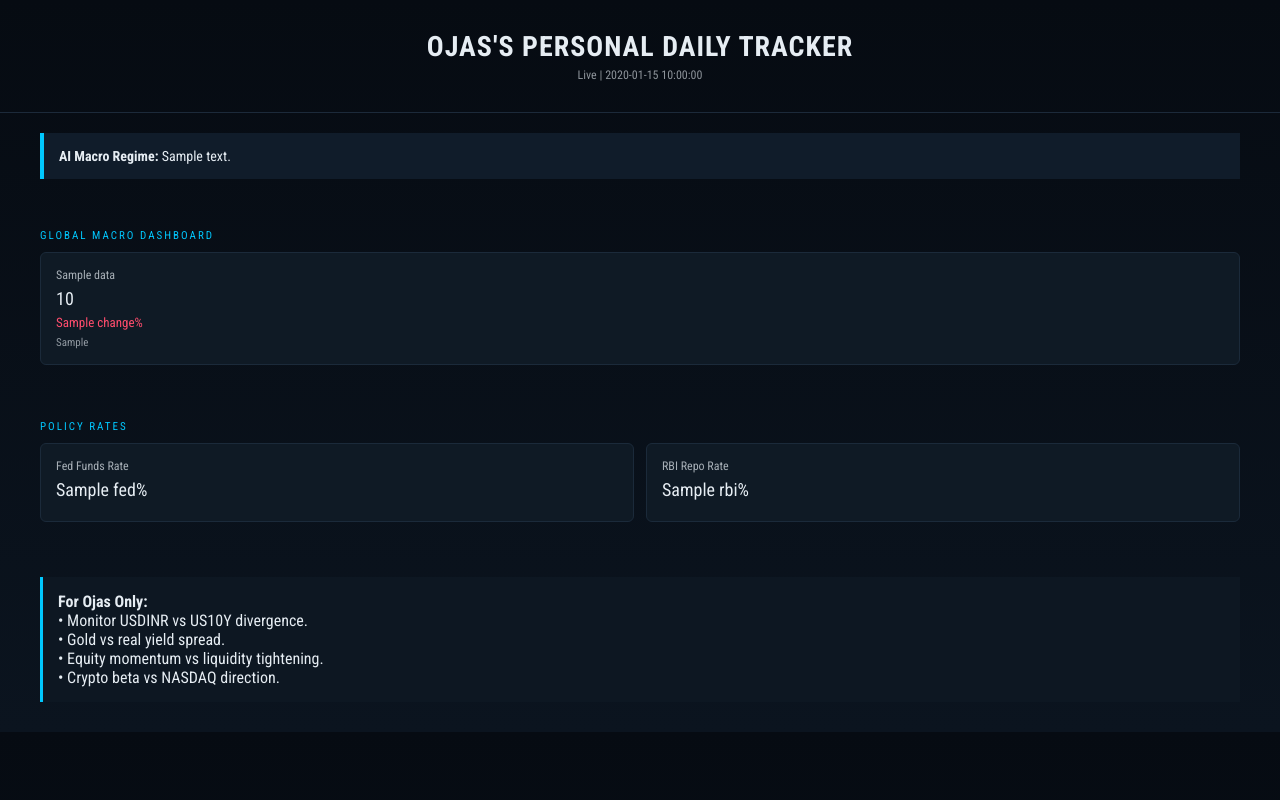
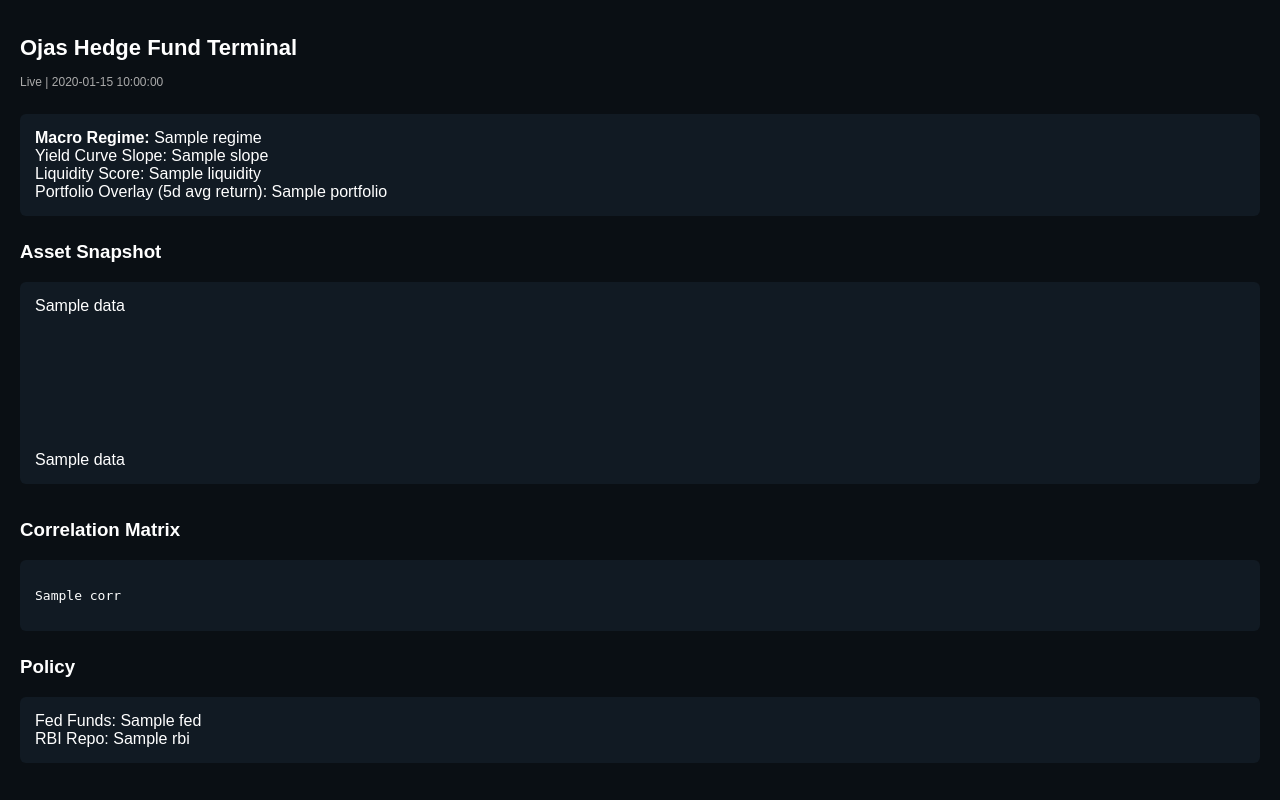
Before and after one commit to ojasb353-cmyk/ojas-market-tracker, a Flask app: template ojas_market_tracker/templates/index.html in a window 1280 px wide. Run offline with Flask 3, Linux system fonts and the light colour scheme; the template is opened without the code that fills it: most values are stand-ins (such as "Sample title", 1, 10 or a date in 2020); a map, chart or similar area stays blank.

Commit message:
Hedge fund terminal upgrade

```diff
--- a/ojas_market_tracker/app.py
+++ b/ojas_market_tracker/app.py
@@ -1,120 +1,114 @@
 from flask import Flask, render_template
 import yfinance as yf
+import pandas as pd
+import numpy as np
 import datetime
+import time
 
 app = Flask(__name__)
 
 FED_FUNDS = 5.50
 RBI_REPO = 6.50
 
+CACHE = {}
+CACHE_TIME = 300  # 5 minutes
+
+
 tickers = {
-    "Crude Oil": "CL=F",
-    "Natural Gas": "NG=F",
-    "Gold": "GC=F",
-    "Silver": "SI=F",
-    "Copper": "HG=F",
-    "Wheat": "ZW=F",
-
-    "USD/INR": "USDINR=X",
-    "EUR/INR": "EURINR=X",
-    "AED/INR": "AEDINR=X",
-
-    "S&P 500": "^GSPC",
-    "Dow Jones": "^DJI",
+    "SPX": "^GSPC",
     "NASDAQ": "^IXIC",
-    "Shanghai Composite": "000001.SS",
-    "Hang Seng": "^HSI",
-
-    "NIFTY 50": "^NSEI",
-    "Sensex": "^BSESN",
-
-    "Bitcoin": "BTC-USD",
-    "Ethereum": "ETH-USD",
-
-    "US 10Y Yield": "^TNX"
+    "DOW": "^DJI",
+    "VIX": "^VIX",
+    "US10Y": "^TNX",
+    "US2Y": "^IRX",
+    "GOLD": "GC=F",
+    "OIL": "CL=F",
+    "USDINR": "USDINR=X",
+    "BTC": "BTC-USD"
 }
 
-def safe_fetch(symbol):
-    try:
-        ticker = yf.Ticker(symbol)
-        hist = ticker.history(period="2d")
-        if len(hist) < 2:
-            return None, 0
-        current = float(hist["Close"].iloc[-1])
-        previous = float(hist["Close"].iloc[-2])
-        change = ((current - previous) / previous) * 100
-        return current, round(change, 2)
-    except:
-        return None, 0
+
+def fetch_data():
+    global CACHE
+
+    if "data" in CACHE and time.time() - CACHE["timestamp"] < CACHE_TIME:
+        return CACHE["data"]
+
+    df = yf.download(list(tickers.values()), period="3mo", interval="1d")["Close"]
+    df.columns = tickers.keys()
+
+    CACHE["data"] = df
+    CACHE["timestamp"] = time.time()
+
+    return df
 
 
-def ai_comment(change):
-    if change > 1:
-        return "Strong upside momentum."
-    elif change > 0:
-        return "Mild positive bias."
-    elif change < -1:
-        return "Heavy downside pressure."
-    elif change < 0:
-        return "Soft negative drift."
-    return "Flat session."
+def compute_regime(df):
+
+    risk_assets = ["SPX", "NASDAQ", "BTC"]
+    safe_assets = ["GOLD", "US10Y"]
+
+    risk_score = df[risk_assets].pct_change().tail(5).mean().mean()
+    safe_score = df[safe_assets].pct_change().tail(5).mean().mean()
+
+    if risk_score > 0 and safe_score < 0:
+        return "RISK ON"
+    elif risk_score < 0 and safe_score > 0:
+        return "RISK OFF"
+    else:
+        return "MIXED"
+
+
+def yield_curve_slope(df):
+    return round(df["US10Y"].iloc[-1] - df["US2Y"].iloc[-1], 2)
+
+
+def liquidity_proxy(df):
+    spx = df["SPX"].pct_change().tail(10).mean()
+    vix = df["VIX"].pct_change().tail(10).mean()
+    return round(spx - vix, 4)
+
+
+def correlation_matrix(df):
+    returns = df.pct_change().dropna()
+    corr = returns.corr().round(2)
+    return corr.to_dict()
+
+
+def portfolio_overlay(df):
+    weights = {"SPX":0.4, "NASDAQ":0.3, "GOLD":0.2, "BTC":0.1}
+    returns = df.pct_change().dropna()
+    portfolio_return = sum(weights[k] * returns[k] for k in weights)
+    return round(portfolio_return.tail(5).mean(), 4)
 
 
 @app.route("/")
 def home():
 
-    data = {}
+    df = fetch_data()
 
-    # Fetch USDINR first for conversion
-    usd_price, _ = safe_fetch("USDINR=X")
-    usd_inr = usd_price if usd_price else 83
+    regime = compute_regime(df)
+    slope = yield_curve_slope(df)
+    liquidity = liquidity_proxy(df)
+    corr = correlation_matrix(df)
+    portfolio = portfolio_overlay(df)
 
-    for name, symbol in tickers.items():
+    latest = df.iloc[-1].to_dict()
 
-        price, change = safe_fetch(symbol)
-
-        if price is None:
-            continue
-
-        # Formatting
-        if name == "Crude Oil":
-            display = f"$ {price:,.2f}/bbl"
-
-        elif name == "Natural Gas":
-            display = f"$ {price:,.2f}"
-
-        elif name == "Gold":
-            inr = price * usd_inr
-            display = f"₹ {(inr/31.1035)*10:,.2f}/10g"
-
-        elif name == "Silver":
-            inr = price * usd_inr
-            display = f"₹ {(inr/31.1035)*1000:,.2f}/kg"
-
-        elif name in ["Copper", "Wheat", "Bitcoin", "Ethereum"]:
-            display = f"$ {price:,.2f}"
-
-        elif "Yield" in name:
-            display = f"{price:.2f}%"
-
-        else:
-            display = f"{price:,.2f}"
-
-        data[name] = {
-            "price": display,
-            "change": change,
-            "ai": ai_comment(change)
-        }
-
-    summary = "Macro regime mixed. Monitor bond-equity divergence."
+    spark = df.tail(30).pct_change().cumsum().round(3).to_dict()
 
     now = datetime.datetime.now().strftime("%d %b %Y | %H:%M")
 
     return render_template(
         "index.html",
-        data=data,
+        data=latest,
+        regime=regime,
+        slope=slope,
+        liquidity=liquidity,
+        corr=corr,
+        portfolio=portfolio,
+        spark=spark,
         fed=FED_FUNDS,
         rbi=RBI_REPO,
-        summary=summary,
         time=now
     )
--- a/ojas_market_tracker/templates/index.html
+++ b/ojas_market_tracker/templates/index.html
@@ -1,153 +1,76 @@
 <!DOCTYPE html>
 <html>
 <head>
-<title>Ojas's Personal Daily Tracker</title>
-<meta http-equiv="refresh" content="60">
-
-<link href="https://fonts.googleapis.com/css2?family=Roboto+Condensed:wght@400;700&display=swap" rel="stylesheet">
-
+<title>Ojas Hedge Fund Terminal</title>
+<meta http-equiv="refresh" content="300">
+<script src="https://cdn.jsdelivr.net/npm/chart.js"></script>
 <style>
-body{
-background:linear-gradient(180deg,#060b12,#0b141f);
-color:#e6edf3;
-font-family:'Roboto Condensed',sans-serif;
-margin:0
-}
-
-.header{
-text-align:center;
-padding:30px;
-border-bottom:1px solid #1c2a3a
-}
-
-.title{
-font-size:28px;
-letter-spacing:1px;
-font-weight:700;
-text-transform:uppercase
-}
-
-.time{
-opacity:0.6;
-font-size:12px;
-margin-top:5px
-}
-
-.summary{
-background:#101c2a;
-padding:15px;
-margin:20px 40px;
-border-left:4px solid #00c8ff;
-font-size:14px
-}
-
-.section{
-padding:10px 40px 25px
-}
-
-.section-title{
-font-size:11px;
-letter-spacing:2px;
-color:#00c8ff;
-margin:20px 0 10px;
-text-transform:uppercase
-}
-
-.grid{
-display:grid;
-grid-template-columns:repeat(auto-fit,minmax(220px,1fr));
-gap:12px
-}
-
-.card{
-background:#0f1a25;
-padding:15px;
-border:1px solid #1b2a3a;
-border-radius:6px;
-transition:0.2s
-}
-
-.card:hover{
-border-color:#00c8ff
-}
-
-.asset{
-font-size:12px;
-opacity:0.7
-}
-
-.price{
-font-size:18px;
-margin:6px 0
-}
-
-.pos{color:#00ff9c;font-size:13px}
-.neg{color:#ff4d6d;font-size:13px}
-
-.ai{
-font-size:11px;
-opacity:0.6;
-margin-top:6px
-}
-
-.policy{
-margin:30px 40px;
-padding:15px;
-background:#0d1722;
-border-left:3px solid #00c8ff
-}
+body{background:#0a0f14;color:white;font-family:Arial;margin:0;padding:20px}
+h1{font-size:22px}
+.section{margin-top:25px}
+.card{background:#111a23;padding:15px;border-radius:6px;margin-bottom:10px}
+.grid{display:grid;grid-template-columns:repeat(auto-fit,minmax(200px,1fr));gap:15px}
+.small{font-size:12px;color:#aaa}
 </style>
 </head>
 <body>
 
-<div class="header">
-<div class="title">Ojas's Personal Daily Tracker</div>
-<div class="time">Live | {{ time }}</div>
+<h1>Ojas Hedge Fund Terminal</h1>
+<div class="small">Live | {{ time }}</div>
+
+<div class="section">
+<div class="card">
+<strong>Macro Regime:</strong> {{ regime }}<br>
+Yield Curve Slope: {{ slope }}<br>
+Liquidity Score: {{ liquidity }}<br>
+Portfolio Overlay (5d avg return): {{ portfolio }}
 </div>
-
-<div class="summary">
-<strong>AI Macro Regime:</strong> {{ summary }}
 </div>
 
 <div class="section">
-<div class="section-title">Global Macro Dashboard</div>
+<h3>Asset Snapshot</h3>
 <div class="grid">
-{% for name, item in data.items() %}
+{% for k,v in data.items() %}
 <div class="card">
-<div class="asset">{{ name }}</div>
-<div class="price">{{ item.price }}</div>
-{% if item.change > 0 %}
-<div class="pos">{{ item.change }}%</div>
-{% else %}
-<div class="neg">{{ item.change }}%</div>
-{% endif %}
-<div class="ai">{{ item.ai }}</div>
+{{ k }}<br>
+{{ v }}
+<canvas id="chart_{{ k }}"></canvas>
 </div>
 {% endfor %}
 </div>
 </div>
 
 <div class="section">
-<div class="section-title">Policy Rates</div>
-<div class="grid">
+<h3>Correlation Matrix</h3>
 <div class="card">
-<div class="asset">Fed Funds Rate</div>
-<div class="price">{{ fed }}%</div>
-</div>
-<div class="card">
-<div class="asset">RBI Repo Rate</div>
-<div class="price">{{ rbi }}%</div>
-</div>
+<pre>{{ corr }}</pre>
 </div>
 </div>
 
-<div class="policy">
-<strong>For Ojas Only:</strong><br>
-• Monitor USDINR vs US10Y divergence.<br>
-• Gold vs real yield spread.<br>
-• Equity momentum vs liquidity tightening.<br>
-• Crypto beta vs NASDAQ direction.
+<div class="section">
+<h3>Policy</h3>
+<div class="card">
+Fed Funds: {{ fed }}<br>
+RBI Repo: {{ rbi }}
 </div>
+</div>
+
+<script>
+{% for k,v in spark.items() %}
+new Chart(document.getElementById("chart_{{ k }}"),{
+type:'line',
+data:{
+labels:[{% for i in range(v|length) %}{{ i }},{% endfor %}],
+datasets:[{
+data:[{% for val in v.values() %}{{ val }},{% endfor %}],
+borderColor:"#00c8ff",
+fill:false
+}]
+},
+options:{plugins:{legend:{display:false}},scales:{x:{display:false},y:{display:false}}}
+});
+{% endfor %}
+</script>
 
 </body>
 </html>
```
